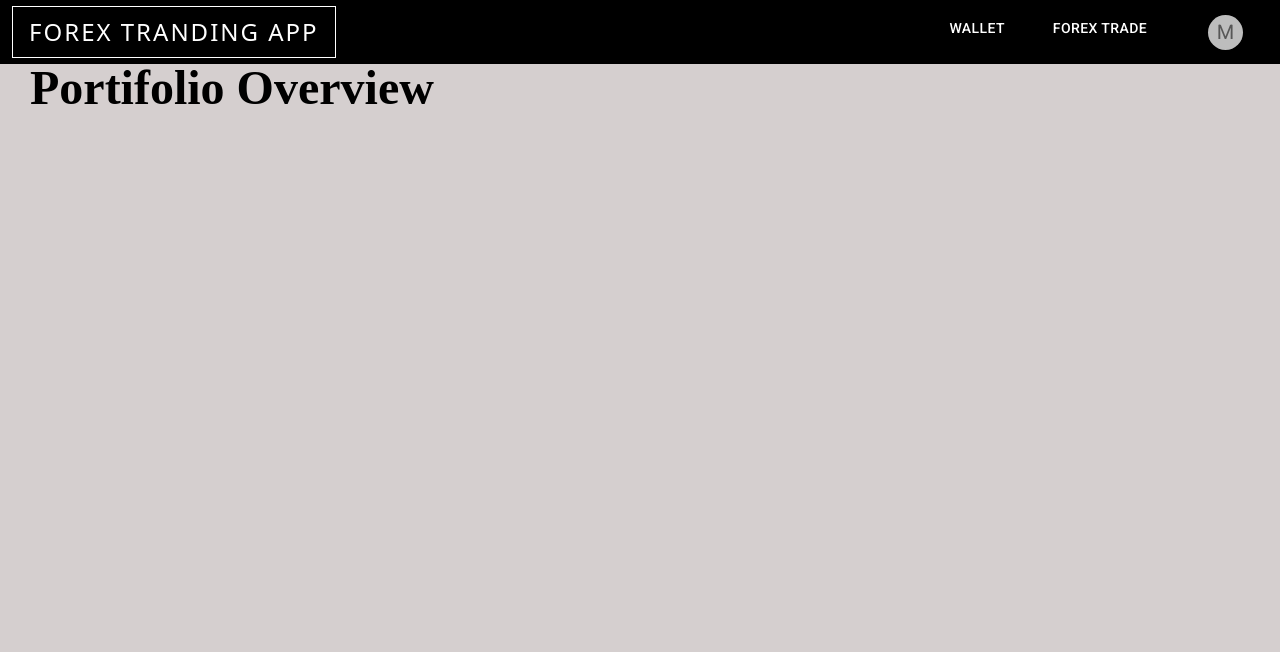
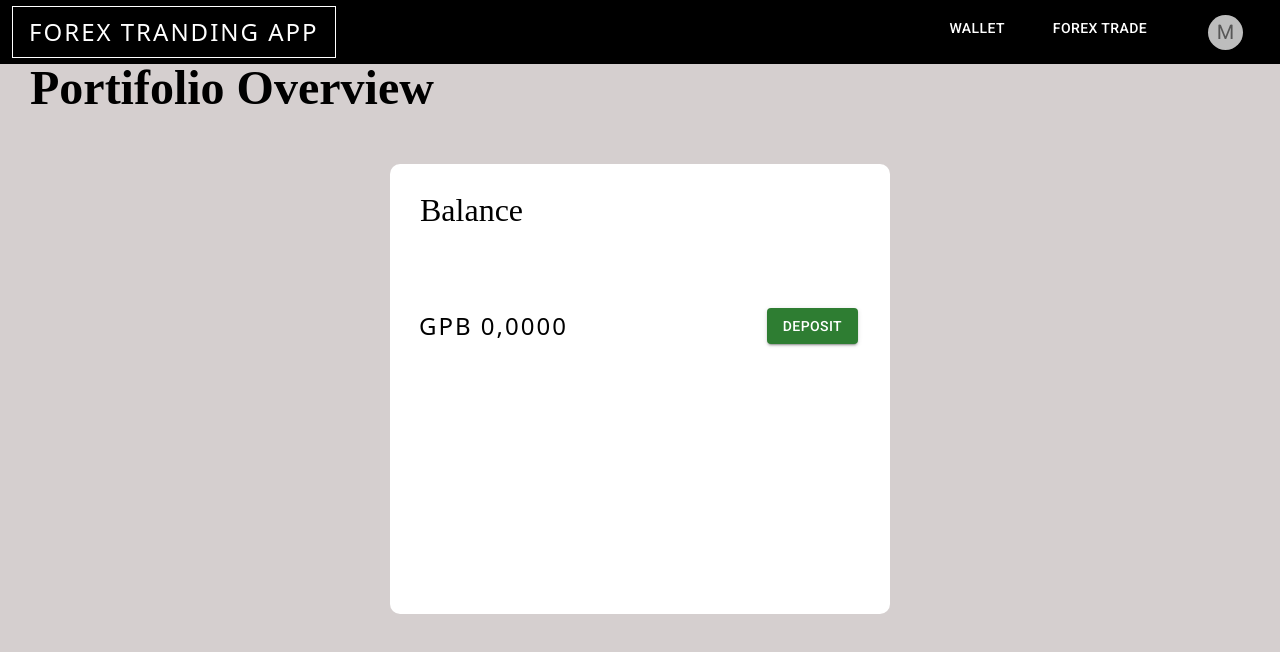
Before and after one commit to gusbarzi/forextrandingapp, a React (Create React App) app: page /portifolio in a window 1280 px wide. Shown: the top 652 px of the page. Built offline with nearby package versions, Linux system fonts and the light colour scheme.

Commit message:
update: put modal deposit

```diff
--- a/src/pages/Modal/Modal.tsx
+++ b/src/pages/Modal/Modal.tsx
@@ -1,21 +1,56 @@
-import { Button } from "@mui/material";
+import * as React from 'react';
 import { Link } from 'react-router-dom';
+import Box from '@mui/material/Box';
+import Button from '@mui/material/Button';
+import Modal from '@mui/material/Modal';
+import Vinput from '../../shared/components/Vinput';
 
-export const Modal = () => {
+const style = {
+    position: 'absolute' as 'absolute',
+    top: '50%',
+    left: '50%',
+    transform: 'translate(-50%, -50%)',
+    width: 400,
+    bgcolor: 'background.paper',
+    borderradius: '10px',
+    border: '2px solid #000',
+    boxShadow: 24,
+    p: 4,
+  };
+
+export const DepositModal = () => {
+    const [open, setOpen] = React.useState(false);
+    const handleOpen = () => setOpen(true);
+    const handleClose = () => setOpen(false);
+
     return (
 
         <div className="container__box ">
             <div className="portifolio">
+                <h2>Balance</h2>
                 <nav>
                     <p className="nav__logo">GPB 0,0000</p>
                     <ul className="nav__list">
                         <li>
-                                <Link to="/deposit">
-                                    <Button variant="contained" color="success" classes={{ root: 'button' }}>Deposit</Button>
+                            <Link to="/portifolio">
+                                <Button onClick={handleOpen} variant="contained" color="success" classes={{ root: 'button' }}>Deposit</Button>
                             </Link>
                         </li>
                     </ul>
                 </nav>
+            </div>
+            <div>
+                <Modal
+                    open={open}
+                    onClose={handleClose}
+                    aria-labelledby="modal-modal-title"
+                    aria-describedby="modal-modal-description"
+                >
+                    <Box sx={style}>
+                        <Vinput />
+                        <Button color="success">Deposit</Button>
+                    </Box>
+                </Modal>
             </div>
         </div>
     );
--- a/src/pages/Portifolio/Portifolio.tsx
+++ b/src/pages/Portifolio/Portifolio.tsx
@@ -1,12 +1,12 @@
+import { DepositModal } from '../Modal/Modal';
 import './portifolio.css';
-import AttachMoneyIcon from '@mui/icons-material/AttachMoney';
-import { Link } from 'react-router-dom';
-import { Button } from '@mui/material';
-
 const Portifolio = () => {
     return (
         <main className="container__port">
             <h1>Portifolio Overview</h1>
+            <div>
+                <DepositModal />
+            </div>
         </main>
     )
 }
--- a/src/pages/Portifolio/portifolio.css
+++ b/src/pages/Portifolio/portifolio.css
@@ -11,8 +11,8 @@
 
 .portifolio {
     border-radius: 10px;
-    width: 800px;
-    height: 800px;
+    width: 500px;
+    height: 450px;
     background-color: #fff;
 }
 
--- /dev/null
+++ b/src/shared/components/Vinput.tsx
@@ -0,0 +1,33 @@
+import { FormControl, InputAdornment, InputLabel, OutlinedInput } from "@mui/material"
+import { useState } from "react";
+
+interface State {
+    amount: string;
+}
+export const Vinput = () => {
+
+const [values, setValues] = useState<State>({
+    amount: ''
+});
+
+const handleChange =
+    (prop: keyof State) => (event: React.ChangeEvent<HTMLInputElement>) => {
+    setValues({ ...values, [prop]: event.target.value });
+    }
+
+    return (
+        <FormControl fullWidth sx={{ m: 1 }}>
+            <InputLabel color="secondary" htmlFor="outlined-adornment-amount">Amount</InputLabel>
+            <OutlinedInput
+                color="secondary"
+                id="outlined-adornment-amount"
+                value={values.amount}
+                onChange={handleChange('amount')}
+                startAdornment={<InputAdornment position="start">£</InputAdornment>}
+                label="Amount"
+                />
+        </FormControl>
+    )
+}
+
+export default Vinput;
```
Also changed, not shown: src/pages/Modal/modal.css (added). Lines whose indentation alone changed are shown as unchanged.
